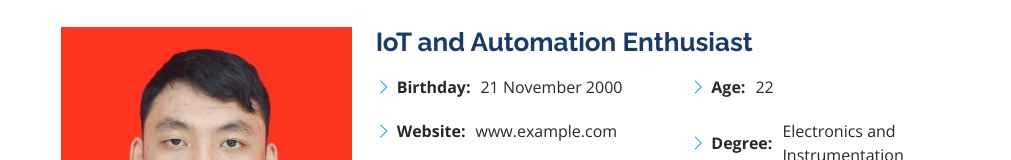
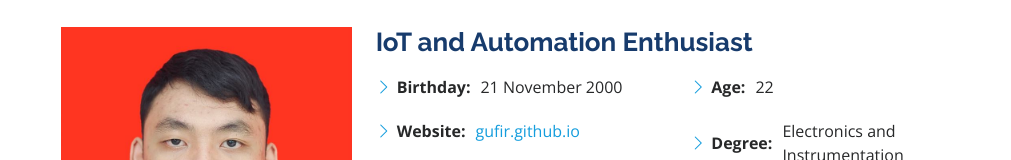
Before and after one commit to gufir/gufir.github.io, a plain HTML site: page index.html in a window 1280 px wide. Shown: the part 1109-1269 px from the top of the page, without its empty margins (269-1280 px from the left). Drawn offline with nearby package versions, Linux system fonts and the light colour scheme.

Commit message:
update index.html

```diff
--- a/index.html
+++ b/index.html
@@ -101,7 +101,7 @@
               <div class="col-lg-6">
                 <ul>
                   <li><i class="bi bi-chevron-right"></i> <strong>Birthday:</strong> <span>21 November 2000</span></li>
-                  <li><i class="bi bi-chevron-right"></i> <strong>Website:</strong> <span>www.example.com</span></li>
+                  <li><i class="bi bi-chevron-right"></i> <strong>Website:</strong> <span><a href="gufir.github.io/index.html">gufir.github.io</span></a></li>
                   <li><i class="bi bi-chevron-right"></i> <strong>City:</strong> <span>Yogyakarta Indonesia</span></li>
                 </ul>
               </div>
```
